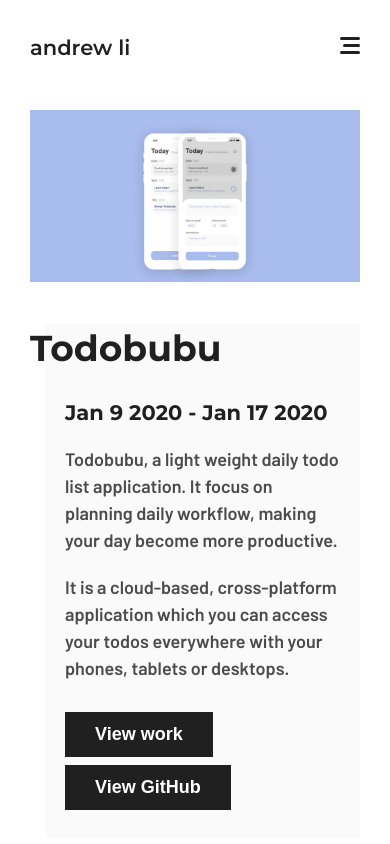
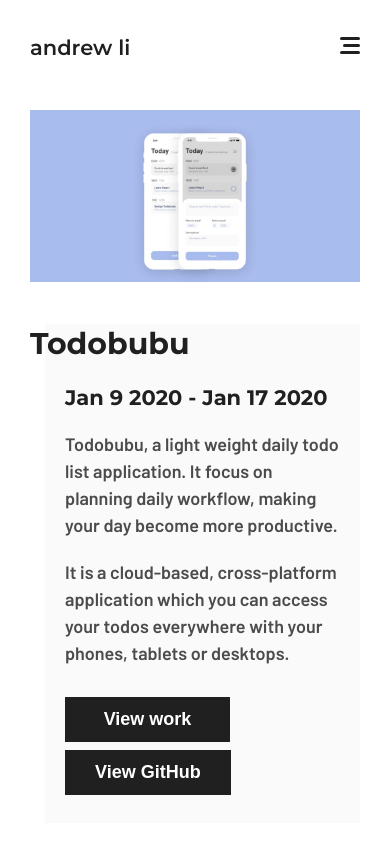
Before and after one commit to IamMrandrew/portfolio, a React (Create React App) app: page /todobubu in a window 390 px wide. Shown: the top 844 px of the page. Built offline with nearby package versions, Linux system fonts and the light colour scheme.

Commit message:
style: reduce title size for work-page for sm screen

```diff
--- a/src/App.css
+++ b/src/App.css
@@ -1334,7 +1334,7 @@ body.scroll-lock {
 
 @media screen and (max-width: 767.99px) {
   .work-page__title {
-    font-size: 36px;
+    font-size: 30px;
   }
 }
 
@@ -1351,7 +1351,7 @@ body.scroll-lock {
   .work-page .section-block {
     width: calc(100% - 15px);
     padding: 20px;
-    padding-top: 75px;
+    padding-top: 60px;
   }
 }
 
@@ -1371,6 +1371,7 @@ body.scroll-lock {
 
 .work-page button {
   background-color: #202020;
+  min-width: 165px;
   margin-right: 8px;
   margin-bottom: 8px;
 }
--- a/src/css/pages/_work-page.scss
+++ b/src/css/pages/_work-page.scss
@@ -24,7 +24,7 @@
     left: 0;
 
     @media screen and (max-width: $breakpoint-md) {
-      font-size: 36px;
+      font-size: 30px;
     }
   }
 
@@ -39,7 +39,7 @@
     @media screen and (max-width: $breakpoint-md) {
       width: calc(100% - 15px);
       padding: 20px;
-      padding-top: 75px;
+      padding-top: 60px;
     }
   }
 
@@ -59,6 +59,7 @@
 
   button {
     background-color: $primary;
+    min-width: 165px;
     margin-right: 8px;
     margin-bottom: 8px;
   }
```
